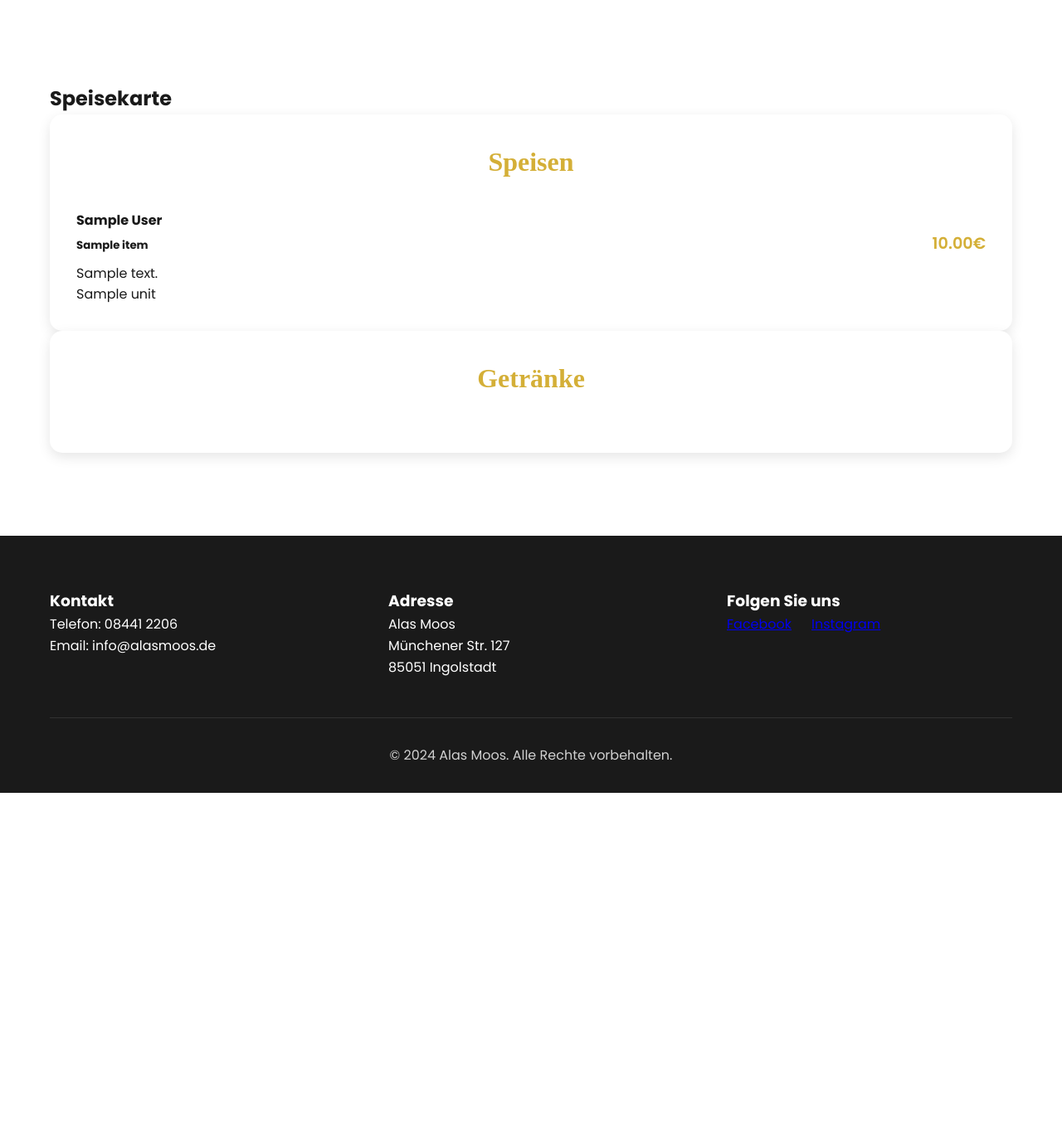
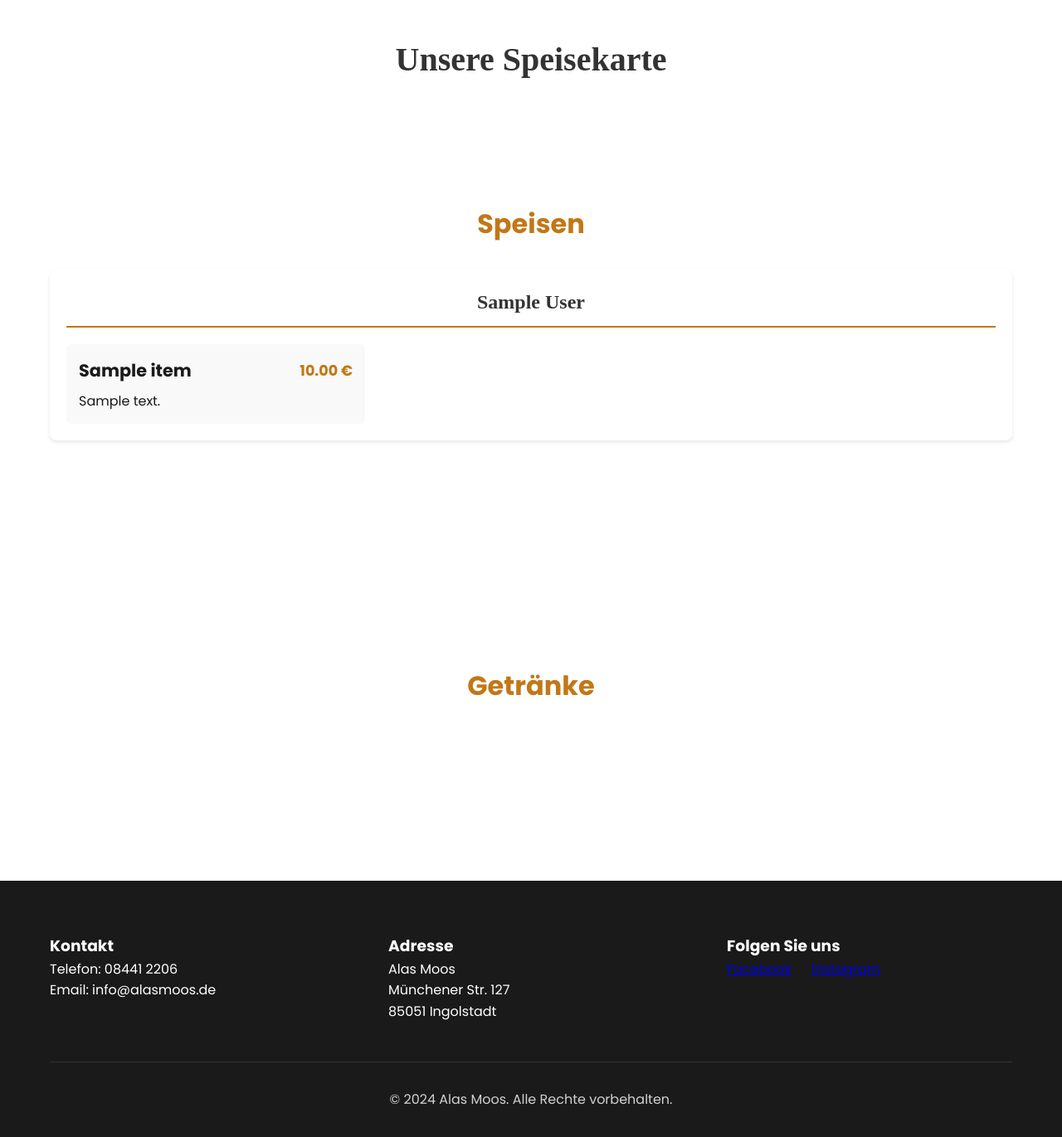
Before and after one commit to GammelKevin/Alas-Moos, a Flask app: template templates/menu.html in a window 1280 px wide. Shown: the part 54-1425 px from the top of the page at 83% size. Before the commit the page ends 1010 px from the top, so only its background shows below. Run offline with Flask 3, Linux system fonts and the light colour scheme; the template is opened without the code that fills it: most values are stand-ins (such as "Sample title", 1, 10 or a date in 2020).

Commit message:
Fix menu layout and opening hours form

```diff
--- a/templates/admin/opening_hours.html
+++ b/templates/admin/opening_hours.html
@@ -20,8 +20,6 @@
             <div class="opening-hours-item">
                 <h3>{{ hour.day_display }}</h3>
                 <input type="hidden" name="ids[]" value="{{ hour.id }}">
-                <input type="hidden" name="days[]" value="{{ hour.day }}">
-                <input type="hidden" name="day_displays[]" value="{{ hour.day_display }}">
 
                 <div class="form-group">
                     <label>
--- a/templates/menu.html
+++ b/templates/menu.html
@@ -1,30 +1,27 @@
 {% extends "base.html" %}
 
 {% block content %}
-<section class="menu-section" id="menu">
+<section class="menu-page">
     <div class="container">
-        <h2>Speisekarte</h2>
+        <h1 class="section-title">Unsere Speisekarte</h1>
 
         <!-- Speisen -->
-        <div class="menu-category">
-            <h3>Speisen</h3>
+        <div class="menu-section">
+            <h2>Speisen</h2>
             {% for category in categories %}
                 {% if not category.is_drink_category %}
-                    <div class="category-section">
-                        <h4>{{ category.display_name }}</h4>
+                    <div class="menu-category">
+                        <h3>{{ category.display_name }}</h3>
                         <div class="menu-items">
                             {% for item in menu_items %}
                                 {% if item.category_id == category.id %}
                                     <div class="menu-item">
                                         <div class="menu-item-header">
-                                            <h5>{{ item.name }}</h5>
-                                            <span class="price">{{ "%.2f"|format(item.price) }}€</span>
+                                            <h4 class="menu-item-name">{{ item.name }}</h4>
+                                            <span class="menu-item-price">{{ "%.2f"|format(item.price) }} €</span>
                                         </div>
                                         {% if item.description %}
-                                            <p class="description">{{ item.description }}</p>
-                                        {% endif %}
-                                        {% if item.unit %}
-                                            <span class="unit">{{ item.unit }}</span>
+                                            <p class="menu-item-description">{{ item.description }}</p>
                                         {% endif %}
                                     </div>
                                 {% endif %}
@@ -36,25 +33,25 @@
         </div>
 
         <!-- Getränke -->
-        <div class="menu-category">
-            <h3>Getränke</h3>
+        <div class="menu-section">
+            <h2>Getränke</h2>
             {% for category in categories %}
                 {% if category.is_drink_category %}
-                    <div class="category-section">
-                        <h4>{{ category.display_name }}</h4>
+                    <div class="menu-category">
+                        <h3>{{ category.display_name }}</h3>
                         <div class="menu-items">
                             {% for item in drink_items %}
                                 {% if item.category_id == category.id %}
                                     <div class="menu-item">
                                         <div class="menu-item-header">
-                                            <h5>{{ item.name }}</h5>
-                                            <span class="price">{{ "%.2f"|format(item.price) }}€</span>
+                                            <h4 class="menu-item-name">{{ item.name }}</h4>
+                                            <span class="menu-item-price">{{ "%.2f"|format(item.price) }} €</span>
                                         </div>
                                         {% if item.description %}
-                                            <p class="description">{{ item.description }}</p>
+                                            <p class="menu-item-description">{{ item.description }}</p>
                                         {% endif %}
                                         {% if item.unit %}
-                                            <span class="unit">{{ item.unit }}</span>
+                                            <span class="menu-item-unit">{{ item.unit }}</span>
                                         {% endif %}
                                     </div>
                                 {% endif %}
@@ -66,4 +63,106 @@
         </div>
     </div>
 </section>
+
+<style>
+.menu-page {
+    padding: 40px 0;
+    background-color: #fff;
+}
+
+.section-title {
+    text-align: center;
+    margin-bottom: 40px;
+    color: #333;
+    font-size: 2.5em;
+}
+
+.menu-section {
+    margin-bottom: 40px;
+}
+
+.menu-section h2 {
+    color: #c17817;
+    margin-bottom: 30px;
+    text-align: center;
+    font-size: 2em;
+}
+
+.menu-category {
+    margin-bottom: 30px;
+    background: #fff;
+    padding: 20px;
+    border-radius: 8px;
+    box-shadow: 0 2px 4px rgba(0,0,0,0.1);
+}
+
+.menu-category h3 {
+    color: #333;
+    margin-bottom: 20px;
+    padding-bottom: 10px;
+    border-bottom: 2px solid #c17817;
+    font-size: 1.5em;
+}
+
+.menu-items {
+    display: grid;
+    gap: 20px;
+}
+
+.menu-item {
+    padding: 15px;
+    border-radius: 6px;
+    background: #f9f9f9;
+    transition: all 0.3s ease;
+}
+
+.menu-item:hover {
+    transform: translateY(-2px);
+    box-shadow: 0 4px 8px rgba(0,0,0,0.1);
+}
+
+.menu-item-header {
+    display: flex;
+    justify-content: space-between;
+    align-items: center;
+    margin-bottom: 8px;
+}
+
+.menu-item-name {
+    color: #333;
+    font-size: 1.2em;
+    margin: 0;
+}
+
+.menu-item-price {
+    color: #c17817;
+    font-weight: bold;
+    font-size: 1.1em;
+}
+
+.menu-item-description {
+    color: #666;
+    font-size: 0.9em;
+    margin: 8px 0;
+}
+
+.menu-item-unit {
+    color: #888;
+    font-size: 0.8em;
+    display: block;
+    margin-top: 5px;
+}
+
+@media (min-width: 768px) {
+    .menu-items {
+        grid-template-columns: repeat(2, 1fr);
+    }
+}
+
+@media (min-width: 1200px) {
+    .menu-items {
+        grid-template-columns: repeat(3, 1fr);
+    }
+}
+</style>
 {% endblock %}
```
